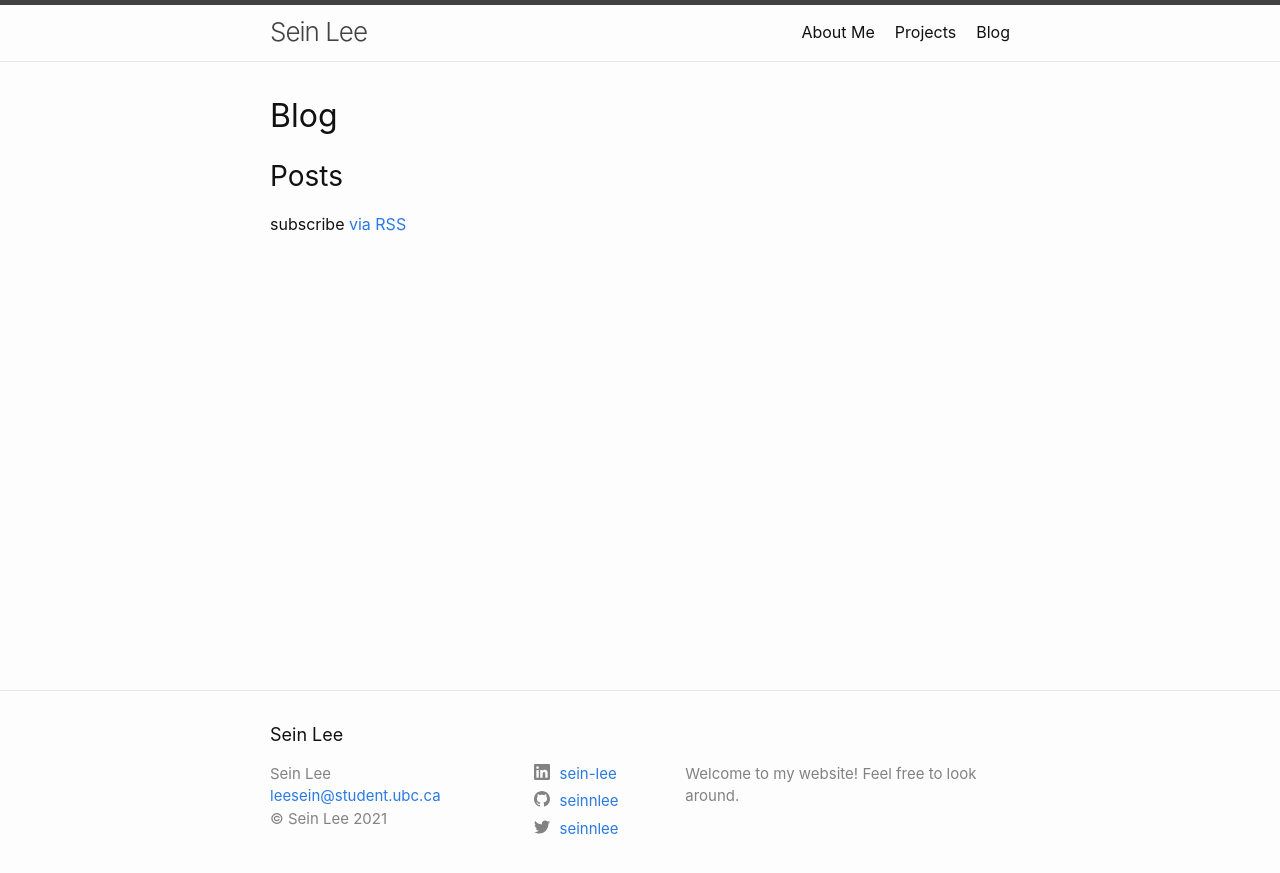
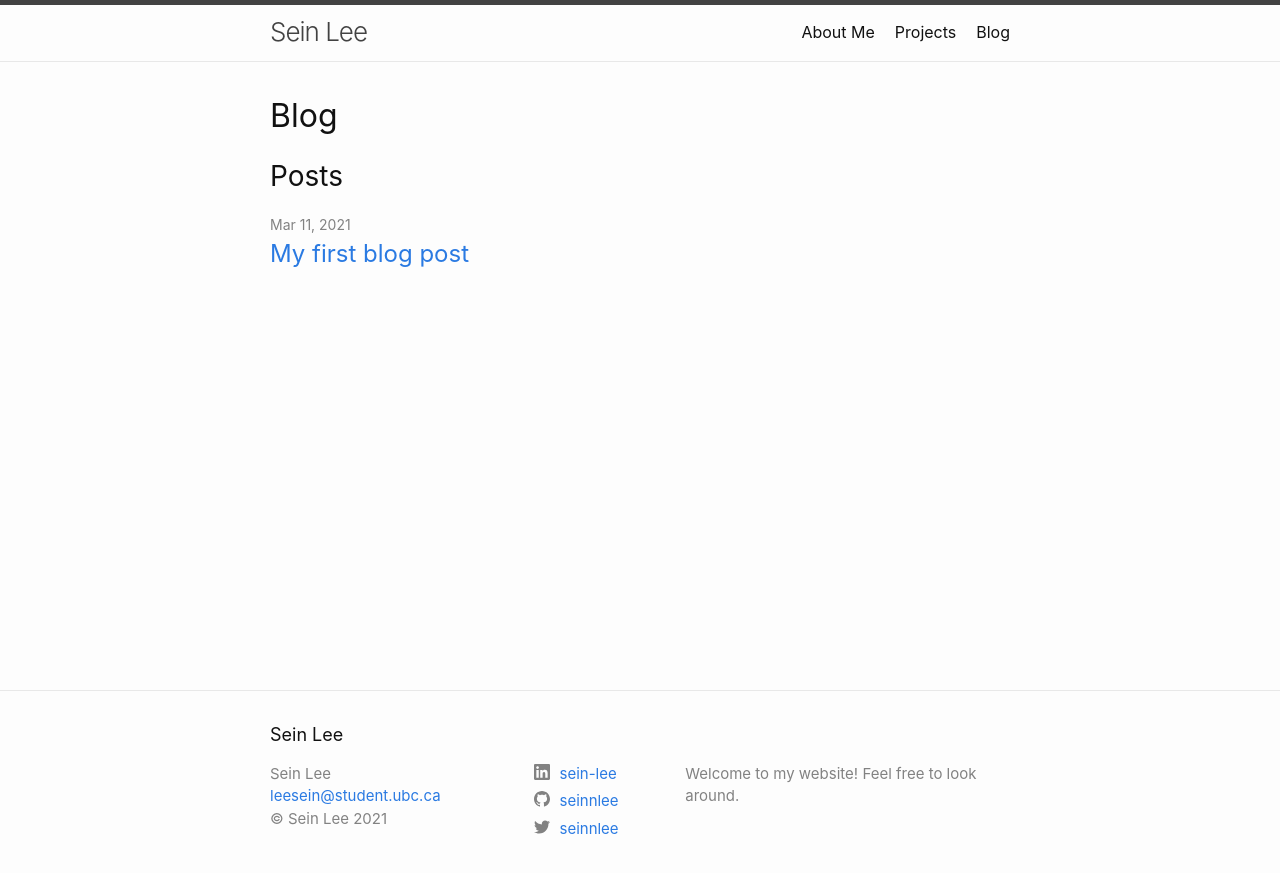
Before and after one commit to seinnlee/seinnlee.github.io, a Jekyll site: the page built from blog-personal/index.markdown, in a window 1280 px wide. Shown: the top 873 px of the page. Built offline with Jekyll 4.4.1, drawn with Linux system fonts in a browser that asks for light colours.

Commit message:
Moved posts

```diff
--- a/_layouts/home-blog.html
+++ b/_layouts/home-blog.html
@@ -32,7 +32,7 @@ layout: default
       {%- endfor -%}
     </ul>
 
-    <p class="rss-subscribe">subscribe <a href="{{ "/feed.xml" | relative_url }}">via RSS</a></p>
+    <!-- <p class="rss-subscribe">subscribe <a href="{{ "/feed.xml" | relative_url }}">via RSS</a></p> -->
   {%- endif -%}
 
 </div>
--- a/_layouts/home-project.html
+++ b/_layouts/home-project.html
@@ -32,7 +32,7 @@ layout: default
       {%- endfor -%}
     </ul>
 
-    <p class="rss-subscribe">subscribe <a href="{{ "/feed.xml" | relative_url }}">via RSS</a></p>
+    <!-- <p class="rss-subscribe">subscribe <a href="{{ "/feed.xml" | relative_url }}">via RSS</a></p> -->
   {%- endif -%}
 
 </div>
--- a/_layouts/home.html
+++ b/_layouts/home.html
@@ -28,7 +28,7 @@ layout: default
       {%- endfor -%}
     </ul>
 
-    <p class="rss-subscribe">subscribe <a href="{{ "/feed.xml" | relative_url }}">via RSS</a></p>
+    <!-- <p class="rss-subscribe">subscribe <a href="{{ "/feed.xml" | relative_url }}">via RSS</a></p> -->
   {%- endif -%}
 
 </div>
--- a/_posts/2021-03-11-my-first-blog-post.md
+++ b/blog-personal/_posts/2021-03-11-my-first-blog-post.md
@@ -1,6 +1,7 @@
 ---
 layout: "post"
-categories: posts
+category: blog
+title: "My first blog post"
 # permalink: /:categories/:title
 
 ---
```
